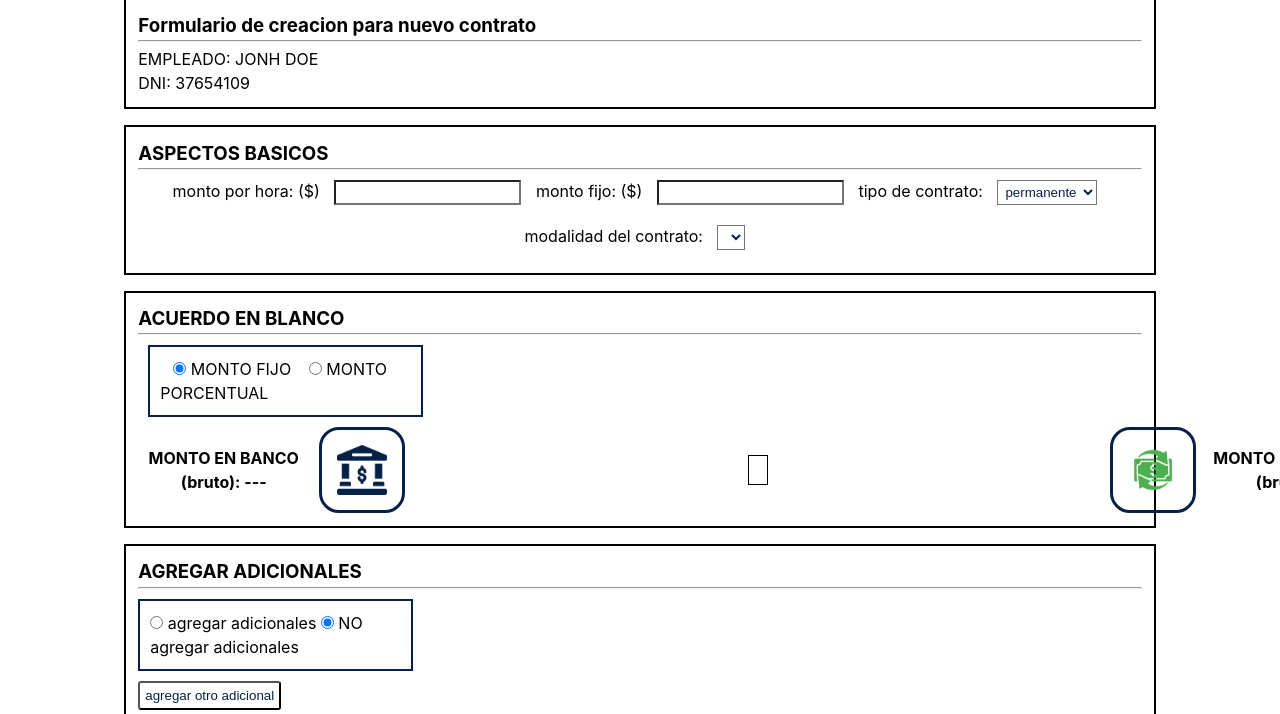
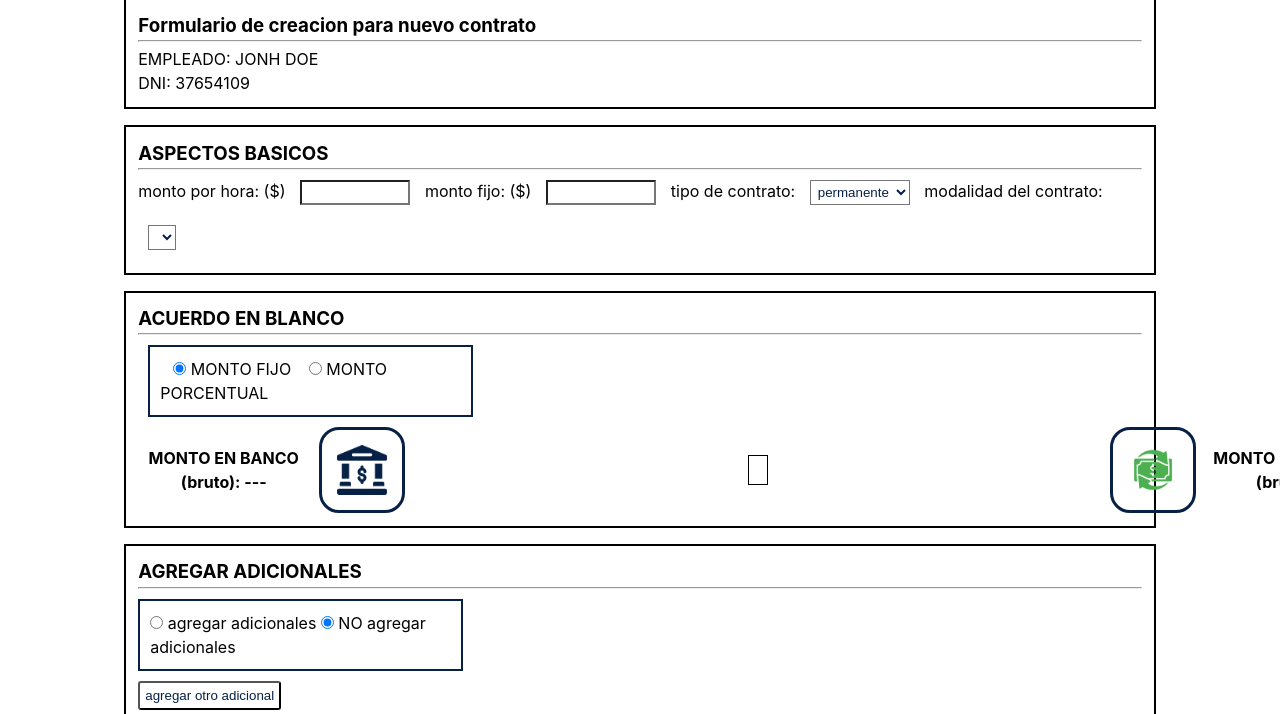
Before and after one commit to Tecna-Machines/LAUCHA-cliente-web-, a website built with Vite: page src/pages/contrato-nuevo.html in a window 1280 px wide. Shown: the part 86-800 px from the top of the page. Built offline with nearby package versions, Linux system fonts and the light colour scheme; no server answers.

Commit message:
ajustes de pantalla a la pagina de creacion de contrato

```diff
--- a/src/css/contrato.css
+++ b/src/css/contrato.css
@@ -13,8 +13,8 @@ form{
     border: 2px solid black;
 }
 
-.opciones-contrato{
-    text-align: center;
+.opciones-contrato>input{
+   width: 10%;
 }
 
 .opciones-contrato > input,
@@ -36,7 +36,7 @@ form{
 .select-tipo,
 .container-acepta-adicional{
     border: 2px solid var(--azul-marino);
-    width: 25%;
+    width: 30%;
     padding: 1%;
     margin: 1%;
 }
```
